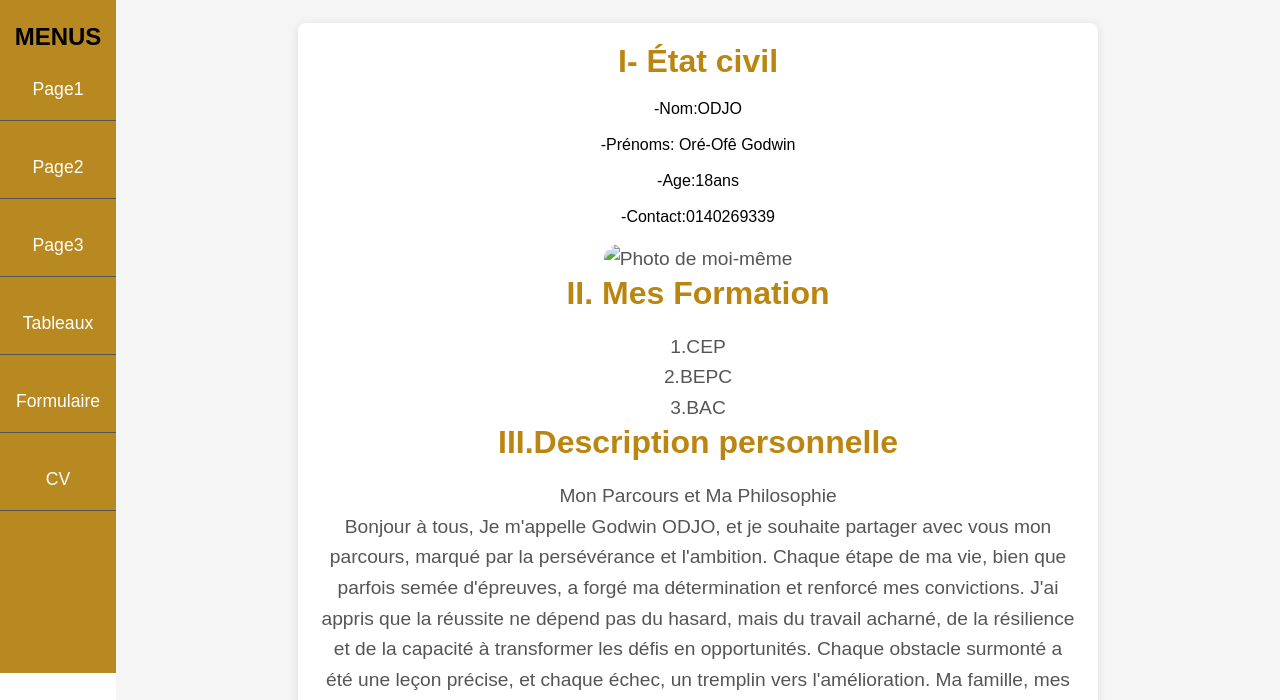
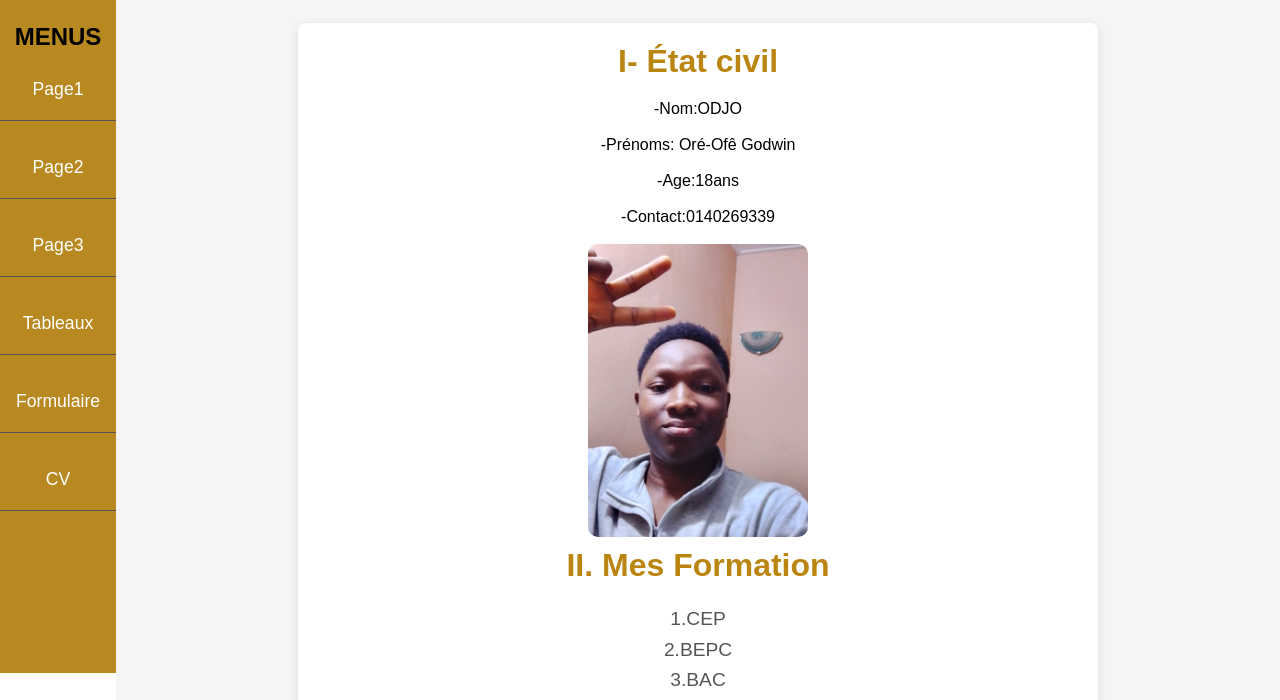
Before and after one commit to odjogodwin/odjogodwin.github.io, a plain HTML site: page Page2.html in a window 1280 px wide. Shown: the part 87-787 px from the top of the page. Drawn offline with Linux system fonts and the light colour scheme.

Commit message:
Update Page2.html

```diff
--- a/Page2.html
+++ b/Page2.html
@@ -49,7 +49,7 @@
 
             <a href="Description"></a>-Nom:ODJO <br><br>-Prénoms: Oré-Ofê Godwin <br><br>-Age:18ans <br><br>-Contact:0140269339 <br><br>
             <p>
-            <img src="im3.jpeg" alt="Photo de moi-même" id="moi" style="width:220px; border-radius:20px;"><br>
+            <img src="im3.jpg" alt="Photo de moi-même" id="moi" style="width:220px; border-radius:10px;"><br>
             </p>
             <p>
                 <h2>II. Mes Formation</h2>
```
